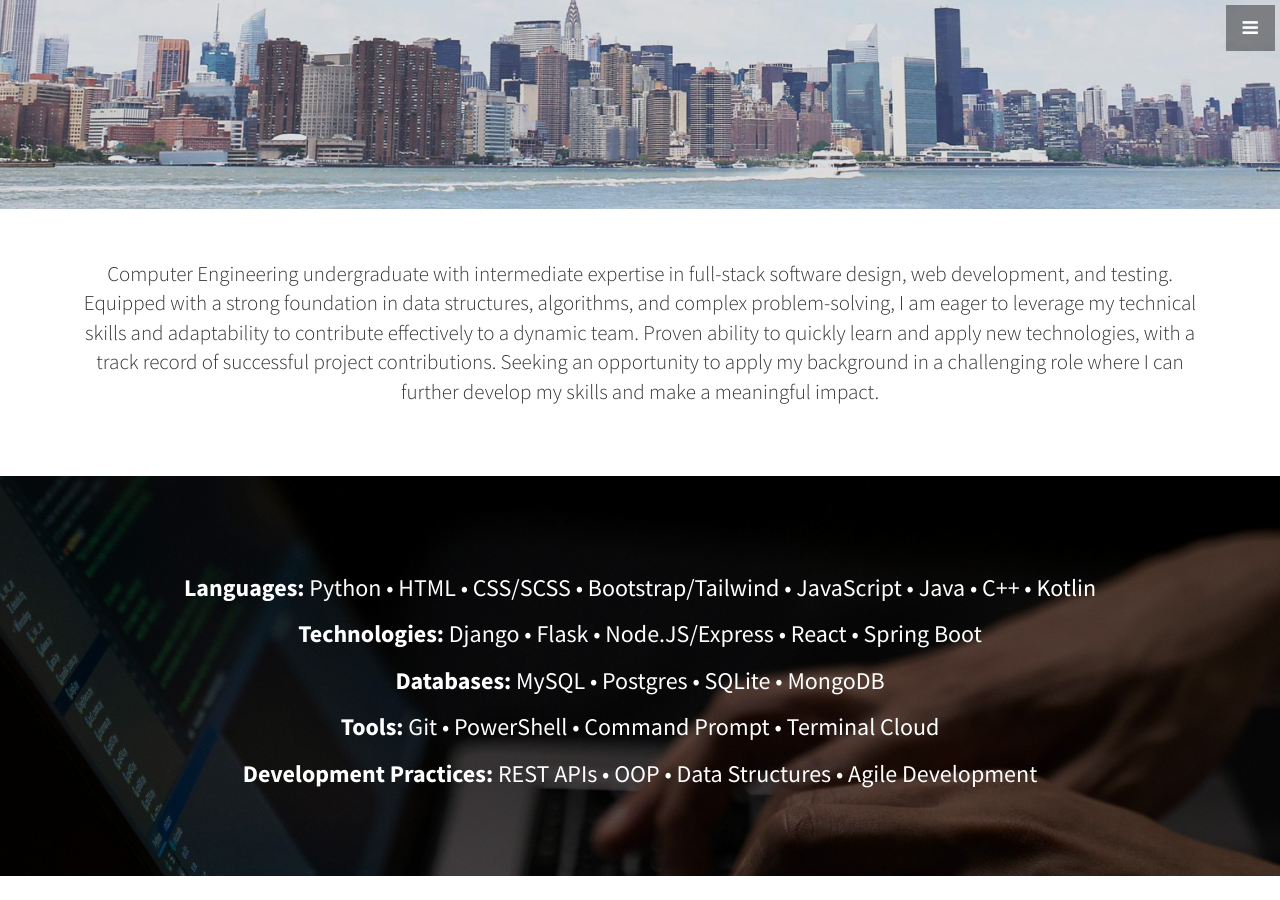
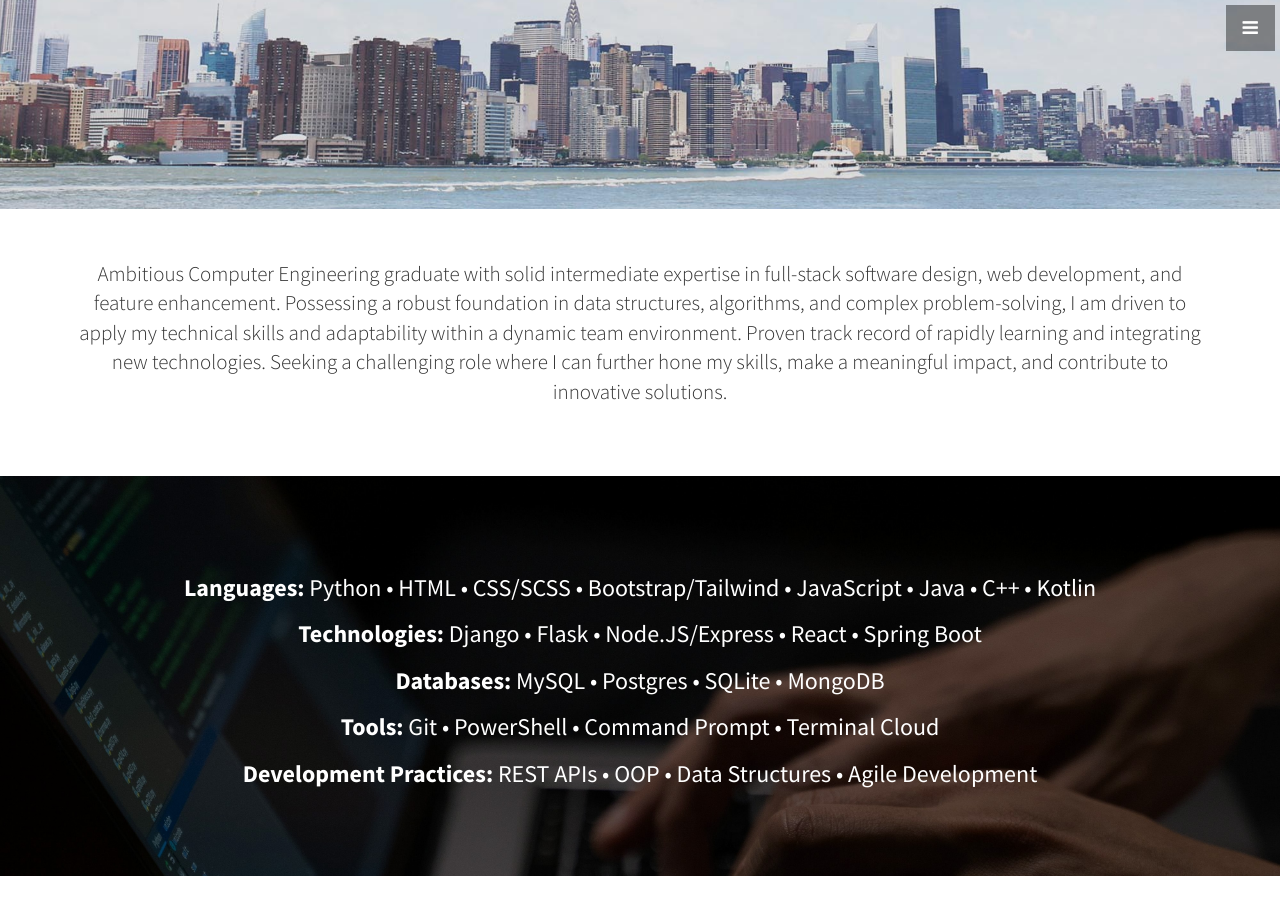
Before and after one commit to henryqbonilla/henryqbonilla.github.io, a Jekyll site: the page built from index.html, in a window 1280 px wide and 900 px high, scrolled down 711 px. Built offline with Jekyll 4.4.1, drawn with Linux system fonts in a browser that asks for light colours.

Commit message:
Update about.html

```diff
--- a/_includes/about.html
+++ b/_includes/about.html
@@ -3,11 +3,11 @@
     <div class="row">
       <div class="col-lg-12 text-center">
         <!-- <h4>"Clean code always looks like it was written by someone who cares." - Robert C. Martin</h4> -->
-        <p class="lead">Computer Engineering undergraduate with intermediate expertise in full-stack software design, web development,
-          and testing. Equipped with a strong foundation in data structures, algorithms, and complex problem-solving, I am eager to leverage
-          my technical skills and adaptability to contribute effectively to a dynamic team. Proven ability to quickly learn and apply new technologies,
-          with a track record of successful project contributions. Seeking an opportunity to apply my background in a challenging role where I can further
-          develop my skills and make a meaningful impact.</p>
+        <p class="lead">Ambitious Computer Engineering graduate with solid intermediate expertise in full-stack software design, web
+development, and feature enhancement. Possessing a robust foundation in data structures, algorithms, and complex
+problem-solving, I am driven to apply my technical skills and adaptability within a dynamic team environment. Proven
+track record of rapidly learning and integrating new technologies. Seeking a challenging role where I can further hone my
+skills, make a meaningful impact, and contribute to innovative solutions.</p>
       </div>
     </div>
     <!-- /.row -->
```
